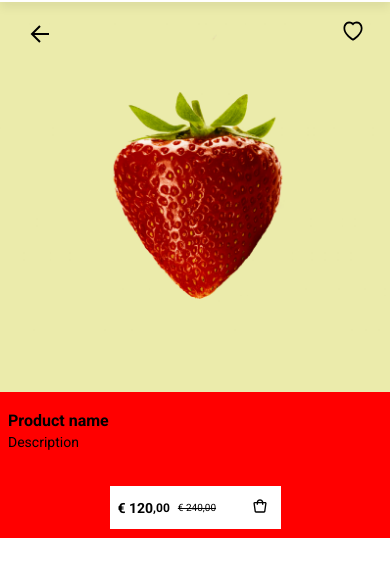
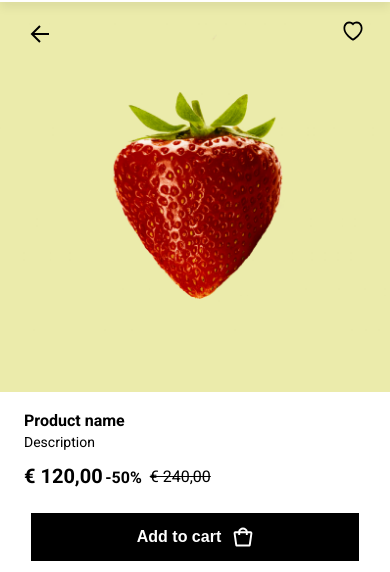
Before and after one commit to iryydo/fragoline, a website: page pages/product.html in a window 390 px wide. Shown: the part 95-667 px from the top of the page. Drawn offline with Linux system fonts and the light colour scheme.

Commit message:
aggiunte immagini giuste carosello e formattato tutto il card text mobile

```diff
--- a/pages/product.html
+++ b/pages/product.html
@@ -70,13 +70,13 @@
                     <img src="/img/fragola-giallo.png" alt="">
                 </a>
                 <a class="hide" href="/pages/product.html" aria-label="go to product details">
-                    <img src="/img/fragola-giallo.png" alt="">
+                    <img src="/img/fragola-sfondo-rosa.png" alt="">
                 </a>
                 <a class="hide" href="/pages/product.html" aria-label="go to product details">
-                    <img src="/img/fragola-giallo.png" alt="">
+                    <img src="/img/fragole-sfondo-fucsia.png" alt="">
                 </a>
                 <a class="hide" href="/pages/product.html" aria-label="go to product details">
-                    <img src="/img/fragola-giallo.png" alt="">
+                    <img src="/img/fragole-sfondo-blu.png" alt="">
                 </a>
                 <div class="overlay">
                     <button class="heart" type="button" name="heart" role="button" aria-label="add to wishlist">
@@ -93,20 +93,23 @@
                     <h2 class="prod-name">Product name</h2>
                 </a>
                 <p class="description">Description</p>
-                <div class="add-basket">
+                <div class="price-details">
                     <div class="price">
-                        <span class="price-whole">€ 120</span>
-                        <span class="price-fract">,00</span>
+                        <span class="price-whole">€ 120,00</span>
+                        <span class="discount-percent">-50%</span>
                     </div>
                     <strike class="discount">€ 240,00</strike>
-                    <button type="button" class="basket-icon" role="button" aria-label="add to basket">
-                        <svg width="14" height="14" viewBox="0 0 14 14" fill="none" xmlns="http://www.w3.org/2000/svg">
-                            <path fill-rule="evenodd" clip-rule="evenodd"
-                                d="M3.68883 2.99992C3.88482 1.54338 5.3404 0.333252 6.99977 0.333252C8.65913 0.333252 10.1147 1.54338 10.3107 2.99992H12.2311C12.9675 2.99992 13.5644 3.59687 13.5644 4.33325C13.5644 4.39634 13.5599 4.45936 13.551 4.52181L12.4082 12.5218C12.3143 13.1787 11.7518 13.6666 11.0882 13.6666H2.9113C2.24776 13.6666 1.6852 13.1787 1.59136 12.5218L0.448507 4.52181C0.344367 3.79283 0.850899 3.11746 1.57988 3.01332C1.64234 3.0044 1.70535 2.99992 1.76844 2.99992H3.68883ZM8.95206 2.99992C8.7494 2.29197 7.93216 1.66659 7.00014 1.66659C6.06812 1.66659 5.25088 2.29197 5.04822 2.99992H8.95206ZM1.76827 4.33325H3.66626V5.66658H4.9996V4.33325H8.9996V5.66658H10.3329V4.33325H12.2309L11.0881 12.3333H2.91113L1.76827 4.33325Z"
-                                fill="black" />
-                        </svg>
-                    </button>
+
                 </div>
+                <button type="button" class="basket-button" role="button" aria-label="add to basket">
+                    Add to cart
+                    <svg width="20" height="20" viewBox="0 0 14 14" fill="currentColor"
+                        xmlns="http://www.w3.org/2000/svg">
+                        <path fill-rule="evenodd" clip-rule="evenodd"
+                            d="M3.68883 2.99992C3.88482 1.54338 5.3404 0.333252 6.99977 0.333252C8.65913 0.333252 10.1147 1.54338 10.3107 2.99992H12.2311C12.9675 2.99992 13.5644 3.59687 13.5644 4.33325C13.5644 4.39634 13.5599 4.45936 13.551 4.52181L12.4082 12.5218C12.3143 13.1787 11.7518 13.6666 11.0882 13.6666H2.9113C2.24776 13.6666 1.6852 13.1787 1.59136 12.5218L0.448507 4.52181C0.344367 3.79283 0.850899 3.11746 1.57988 3.01332C1.64234 3.0044 1.70535 2.99992 1.76844 2.99992H3.68883ZM8.95206 2.99992C8.7494 2.29197 7.93216 1.66659 7.00014 1.66659C6.06812 1.66659 5.25088 2.29197 5.04822 2.99992H8.95206ZM1.76827 4.33325H3.66626V5.66658H4.9996V4.33325H8.9996V5.66658H10.3329V4.33325H12.2309L11.0881 12.3333H2.91113L1.76827 4.33325Z"
+                            fill="white" />
+                    </svg>
+                </button>
             </div>
         </div>
     </main>
--- a/src/scss/single-product/_single-product-detail.scss
+++ b/src/scss/single-product/_single-product-detail.scss
@@ -1,24 +1,80 @@
 @import '../typography';
 
-.product-text {
-    background-color: red;
-
-}
+.product-text {}
 
 
 
 @media (max-width: 1023px) {
     .product {
+
+        .product-text {
+            padding: 0 24px;
+        }
+
         .prod-name {
             font-size: $title-s;
+            margin-left: 0;
+        }
+
+        .description {
+            margin-left: 0;
+        }
+
+        .price-details {
+            width: 100%;
+            display: flex;
+            gap: 8px;
+            align-items: center;
+
+        }
+
+        .price-whole {
+            font-size: $text-l;
+            font-weight: $weight-l;
+        }
+
+        .discount-percent {
+            font-size: $text-ml;
+            font-weight: $weight-m;
+        }
+
+        .discount {
+            font-size: $text-ml;
+            font-weight: $weight-s;
+        }
+
+        .basket-button {
+            display: flex;
+            align-items: center;
+            justify-content: center;
+            gap: 12px;
+            font-size: $text-ml;
+            font-weight: $weight-m;
+            background-color: $black;
+            border: none;
+            margin: 25px auto;
+            height: 48px;
+            width: 328px;
+            color: $primary-color;
+
+
+
         }
     }
+
+
+
 }
+
 
 @media (min-width: 1024px) {
     .product {
         .prod-name {
             font-size: $title-sm;
         }
+
+        .description {
+            font-size: $text-ml;
+        }
     }
 }
```
Also changed, not shown: assets/css/product.css, img/fragola-sfondo-rosa.png (added), img/fragole-sfondo-blu.png (added), img/fragole-sfondo-fucsia.png (added), 1 other file.
